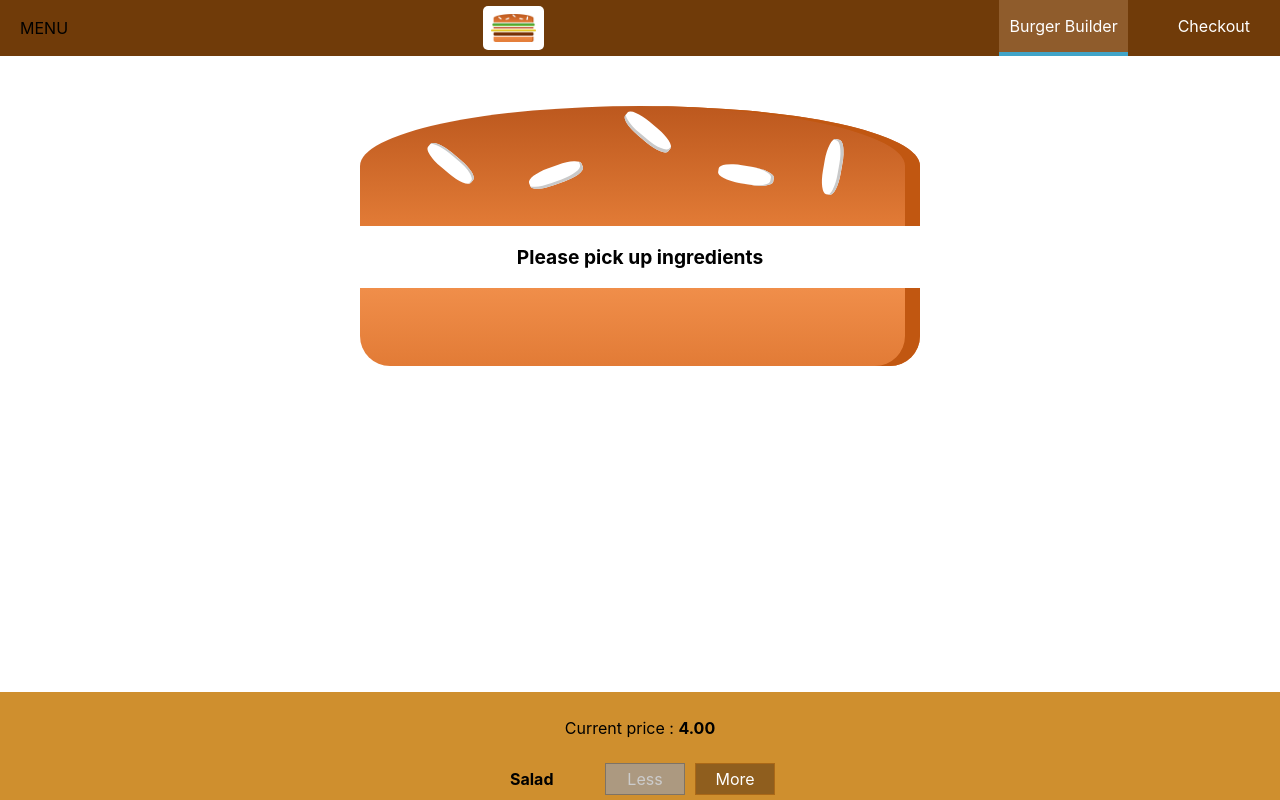
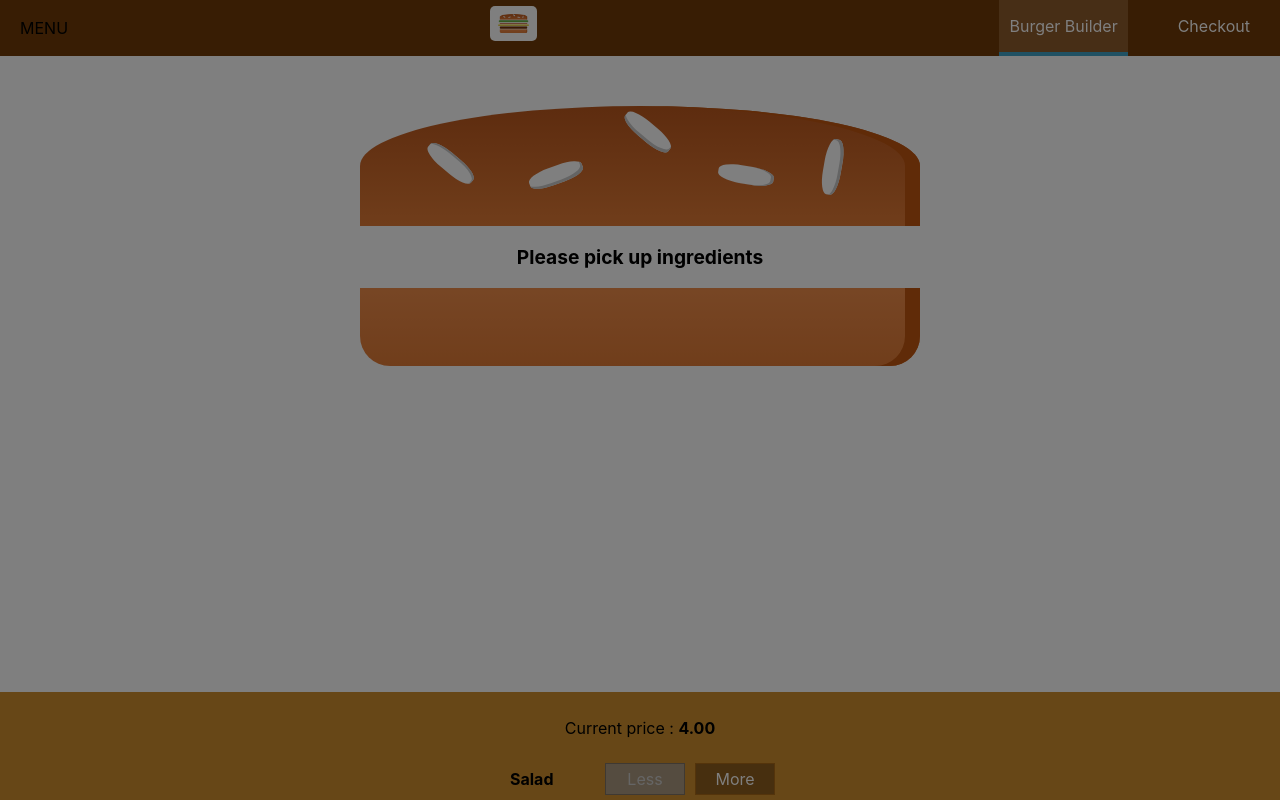
Before and after one commit to MarcLallier/burgercommand, a React (Create React App) app: page / in a window 1280 px wide. Shown: the top 800 px of the page. Built offline with nearby package versions, Linux system fonts and the light colour scheme.

Commit message:
put the backdrop with the sidedrawer to make it disappear.Turned the layout component in class, to have a state false/true to show sidedrawer.

```diff
--- a/src/components/Layout/Layout.js
+++ b/src/components/Layout/Layout.js
@@ -1,21 +1,43 @@
-import React from 'react'
+import React, {Component} from 'react'
 
 import Aux from '../../hoc/Aux'
 import './Layout.css'
 import Toolbar from '../Navigation/Toolbar/Toolbar'
 import SideDrawer from '../Navigation/SideDrawer/SideDrawer'
 
-const layout = (props) => (
+class Layout extends Component {
+  state = {
+    showSideDrawer : true
+  }
 
+
+
+  SideDrawerClosedHandler = () => {
+    this.setState({showSideDrawer : false})
+  }
+
+
+
+
+  render () {
+    return (
       <Aux>
       <Toolbar/>
-    <SideDrawer />
+      <SideDrawer
+        open={this.state.showSideDrawer}
+        closed={this.SideDrawerClosedHandler}
+      />
       <div>SideDrawer, Backdrop</div>
       <main className="Content">
-      {props.children}
+        {this.props.children}
       </main>
     </Aux>
     )
+  }
+}
 
 
-export default layout
+
+
+
+export default Layout
--- a/src/components/Navigation/NavigationItems/NavigationItem/NavigationItem.css
+++ b/src/components/Navigation/NavigationItems/NavigationItem/NavigationItem.css
@@ -1,6 +1,30 @@
+.NavigationItem {
+  margin : 10px 0;
+  box-sizing: border-box;
+  display : block;
+  width : 100%;
+}
+
+.NavigationItem a {
+  color : #8F5C2C;
+  text-decoration: none;
+  width : 100%;
+  box-sizing: border-box;
+  display : block;
+}
+
+.NavigationItem a:hover,
+.NavigationItem a:active,
+.NavigationItem a.active {
+
+  color : #40A4C8;
+}
+
+
+
+@media (min-width : 500px) {
   .NavigationItem {
     margin : 0;
-  box-sizing: border-box;
     display : flex;
     height : 100%;
     width : auto;
@@ -9,12 +33,9 @@
 
   .NavigationItem a {
     color : white;
-  text-decoration: none;
     height : 100%;
     padding : 16px 10px;
     border-bottom : 4px solid transparent;
-  box-sizing: border-box;
-  display : block;
   }
 
   .NavigationItem a:hover,
@@ -24,3 +45,4 @@
     border-bottom: 4px solid #40A4C8;
     color : white;
   }
+}
--- a/src/components/Navigation/NavigationItems/NavigationItems.css
+++ b/src/components/Navigation/NavigationItems/NavigationItems.css
@@ -3,6 +3,14 @@
   padding : 0;
   list-style : none;
   display : flex;
-  align-items : center;
+  flex-flow: column;
+  align-items : left;
   height : 100%;
+
 }
+
+@media(min-width : 500px) {
+  .NavigationItems {
+    flex-flow: row;
+  }
+}
--- a/src/components/Navigation/SideDrawer/SideDrawer.css
+++ b/src/components/Navigation/SideDrawer/SideDrawer.css
@@ -12,6 +12,10 @@
   transition: transform 0.3s ease-out;
 }
 
+.sidedrawerLogo {
+  height:11%;
+  margin-bottom : 32px;
+}
 @media (min-width : 500px) {
   .SideDrawer {
     display: none;
--- a/src/components/Navigation/SideDrawer/SideDrawer.js
+++ b/src/components/Navigation/SideDrawer/SideDrawer.js
@@ -3,18 +3,34 @@
 import Logo from '../../Logo/Logo'
 import NavigationItems from '../NavigationItems/NavigationItems'
 import './SideDrawer.css'
-
+import Backdrop from '../../UI/Backdrop/Backdrop'
+import Aux from '../../../hoc/Aux'
 
 const sideDrawer = (props) => {
 
+
+  let attachedClasses =["SideDrawer","Close"]
+  if(props.open){
+    attachedClasses =["SideDrawer","Open"]
+  }
+
+
   return (
-    <div className="SideDrawer">
-      <Logo height="11%"/>
-      <nav>
-        <NavigationItems />
-      </nav>
 
-    </div>
+    <Aux>
+      <Backdrop show={props.open} clicked={props.closed}/>
+      <div className={attachedClasses.join(' ')}>
+        <div className="sidedrawerLogo">
+          <Logo />
+        </div>
+
+        <nav>
+          <NavigationItems />
+        </nav>
+
+      </div>
+    </Aux>
+
   )
 
 }
--- a/src/components/Navigation/Toolbar/Toolbar.css
+++ b/src/components/Navigation/Toolbar/Toolbar.css
@@ -16,3 +16,12 @@
 .Toolbar nav {
   height : 100%
 }
+
+.toolbarLogo {
+  height:80%
+}
+@media(max-width:499px) {
+  .DesktopOnly {
+    display: none;
+  }
+}
--- a/src/components/Navigation/Toolbar/Toolbar.js
+++ b/src/components/Navigation/Toolbar/Toolbar.js
@@ -7,8 +7,10 @@
 const toolbar = (props) => (
   <header className="Toolbar">
     <div>MENU</div>
-    <Logo height="80%"/>
-    <nav>
+    <div className="toolbarLogo">
+      <Logo height="80%"/>
+    </div>
+    <nav className="DesktopOnly">
       <NavigationItems />
     </nav>
   </header>
```
Lines whose indentation alone changed are shown as unchanged.
